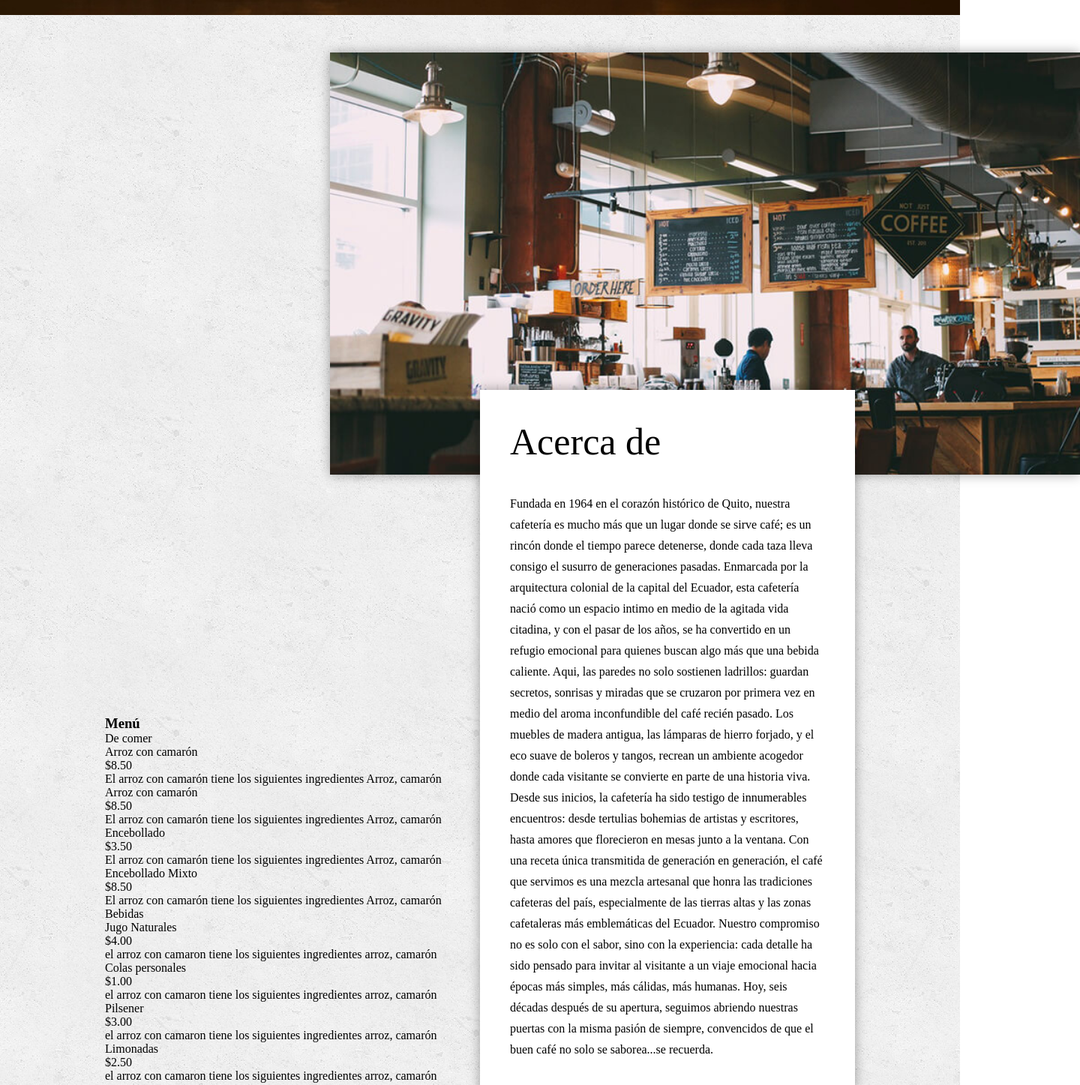
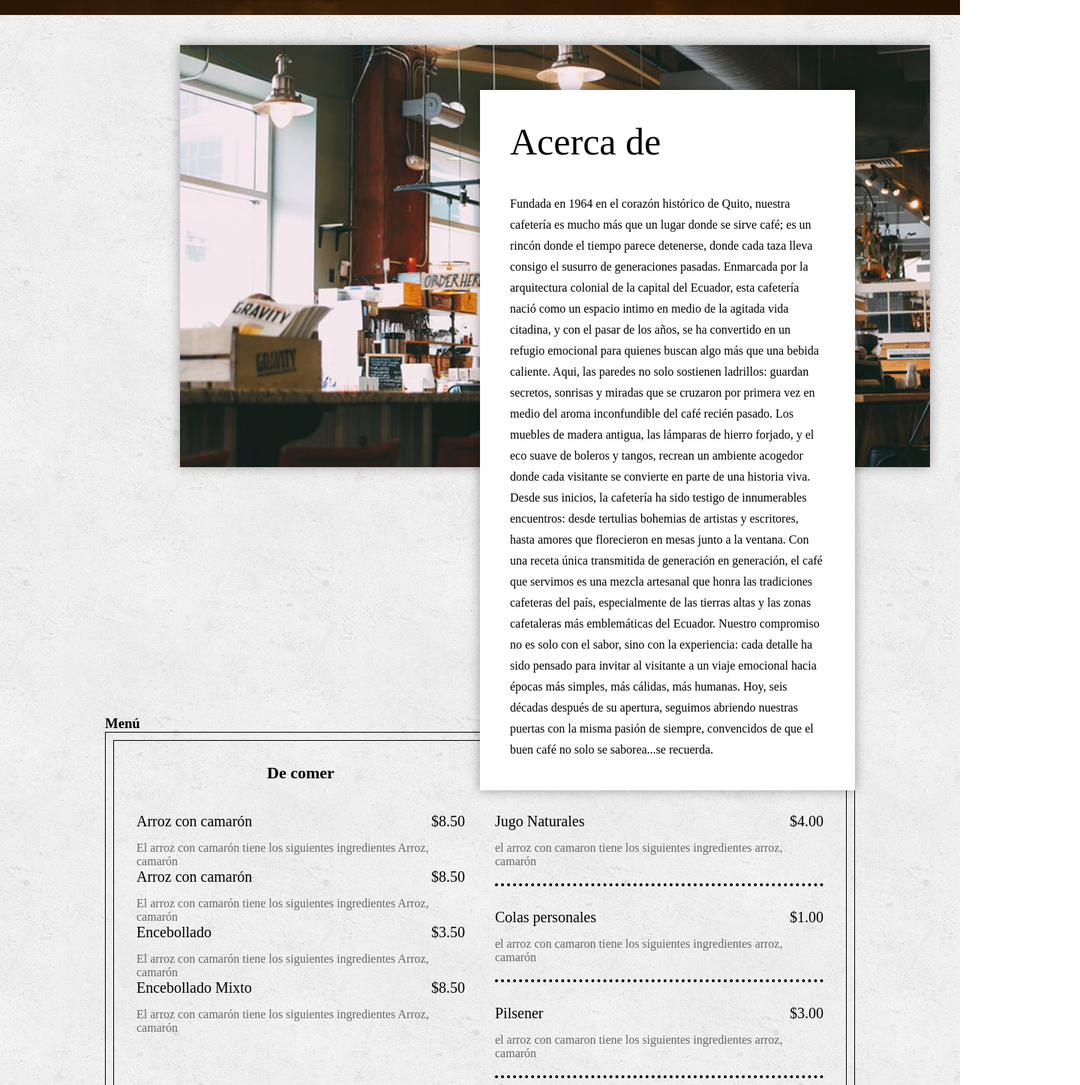
Before and after one commit to Aaronlc24/cafeteria, a plain HTML site: page index.html in a window 1280 px wide. Shown: the part 680-2127 px from the top of the page at 75% size, 1440 px wide, since content can reach past the window. Drawn offline with Linux system fonts and the light colour scheme.

Commit message:
cafeteria con estilo v2

```diff
--- a/estilos/style.css
+++ b/estilos/style.css
@@ -108,9 +108,9 @@ header .texto h3 {
 .main .acerca-de .foto {
     width: 100%;
     position: absolute;
-    left: 300px;
-    top: 50px;
-    z-index: 0;
+    left: 100px;
+    top: 40px;
+    z-index: 1;
     box-shadow: 0px 0px 15px rgba(0,0,0,.35);
 }
 
@@ -124,7 +124,7 @@ header .texto h3 {
     padding: 40px;
     width: 50%;
     position: relative;
-    top: 500px;
+    top: 100px;
 
     z-index: 1;
     float: right;
@@ -154,46 +154,46 @@ header .texto h3 {
     margin-bottom: 40px;
 }
 
-.main menu .contenedor-menu,
-.main menu .contenedor-menu2 {
+.main .menu .contenedor-menu,
+.main .menu .contenedor-menu2 {
 border:1px solid #000;
 background: transparent;
 padding: 10px;
 overflow: hidden;
 }
 
-.main menu article {
+.main .menu article {
     width: 50%;
     float: left;
     padding: 20px;
     }
 
-.main menu .categoria {
+.main .menu .categoria {
         font-size: 22px;
         font-weight: 700;
         margin-bottom: 40px;
         text-align: center;
         }
 
-.main menu.platillo {
+.main .menu .platillo {
         margin-bottom: 30px;
         padding-bottom: 20px;
         border-bottom:4px dotted #000;
         overflow: hidden;
         }
-.main menu .nombre {
+.main .menu .nombre {
         font-size: 20px;
         margin-bottom: 15px;
         float: left;
        }
 
- .main .menu.precio {
+ .main .menu .precio {
     font-size: 20px;
     margin-bottom: 15px;
     float: right;
  }
 
- .main menu .descripcion {
+ .main .menu .descripcion {
     font-size: 16px;
     color: #676767;
     clear: both;
```
